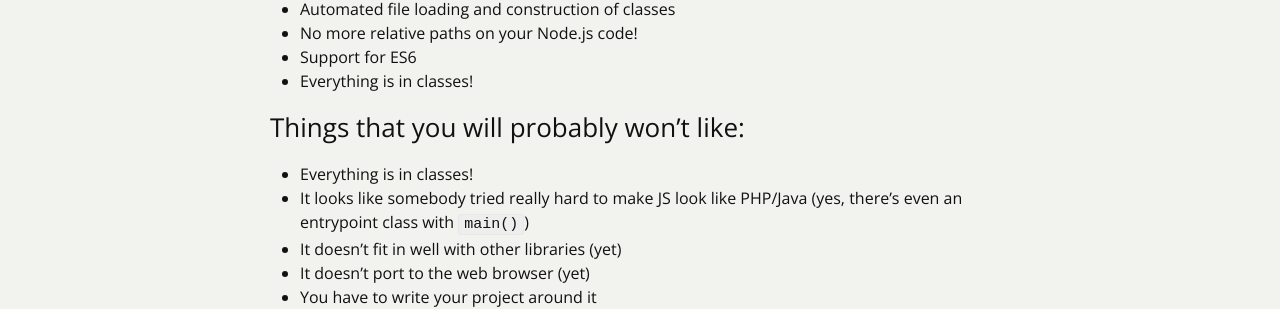
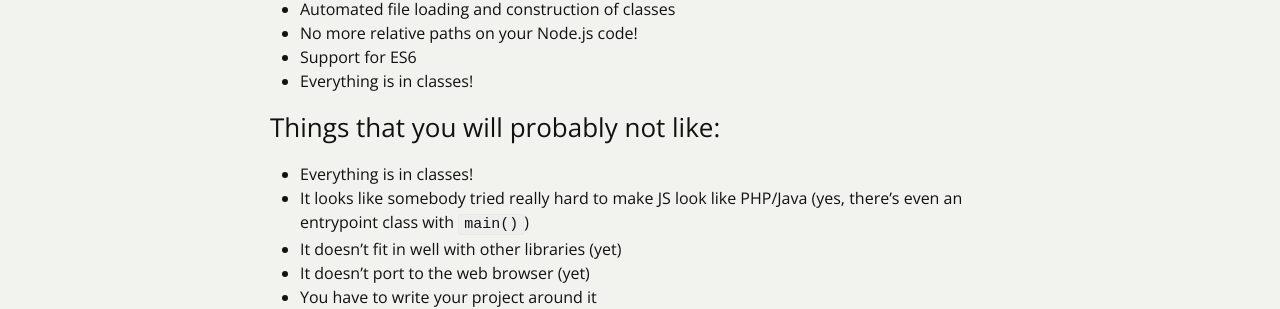
Before and after one commit to etcinit/enclosure-website, a Jekyll site: the page built from docs/foreword.md, in a window 1280 px wide. Shown: the part 458-767 px from the top of the page. Built offline with Jekyll 4.4.1, drawn with Linux system fonts in a browser that asks for light colours.

Commit message:
Quick changes

```diff
--- a/docs/foreword.md
+++ b/docs/foreword.md
@@ -18,7 +18,7 @@ For that reason, I don't recommend it for projects intended to run in production
 - Support for ES6
 - Everything is in classes!
 
-### Things that you will probably won't like:
+### Things that you will probably not like:
 
 - Everything is in classes!
 - It looks like somebody tried really hard to make JS look like PHP/Java (yes, there's even an entrypoint class with `main()`)
--- a/index.html
+++ b/index.html
@@ -126,6 +126,9 @@ class IndexController extends Controller
                 Love it? Hate it? We are open for suggestions at
                 <a href="https://github.com/etcinit/enclosure/issues">https://github.com/etcinit/enclosure/issues</a>
             </p>
+
+            <h3>Why all this? Why not stick to JS standards?!?!</h3>
+            <p>Because it's fun.</p>
         </div>
     </div>
 </div>
```
